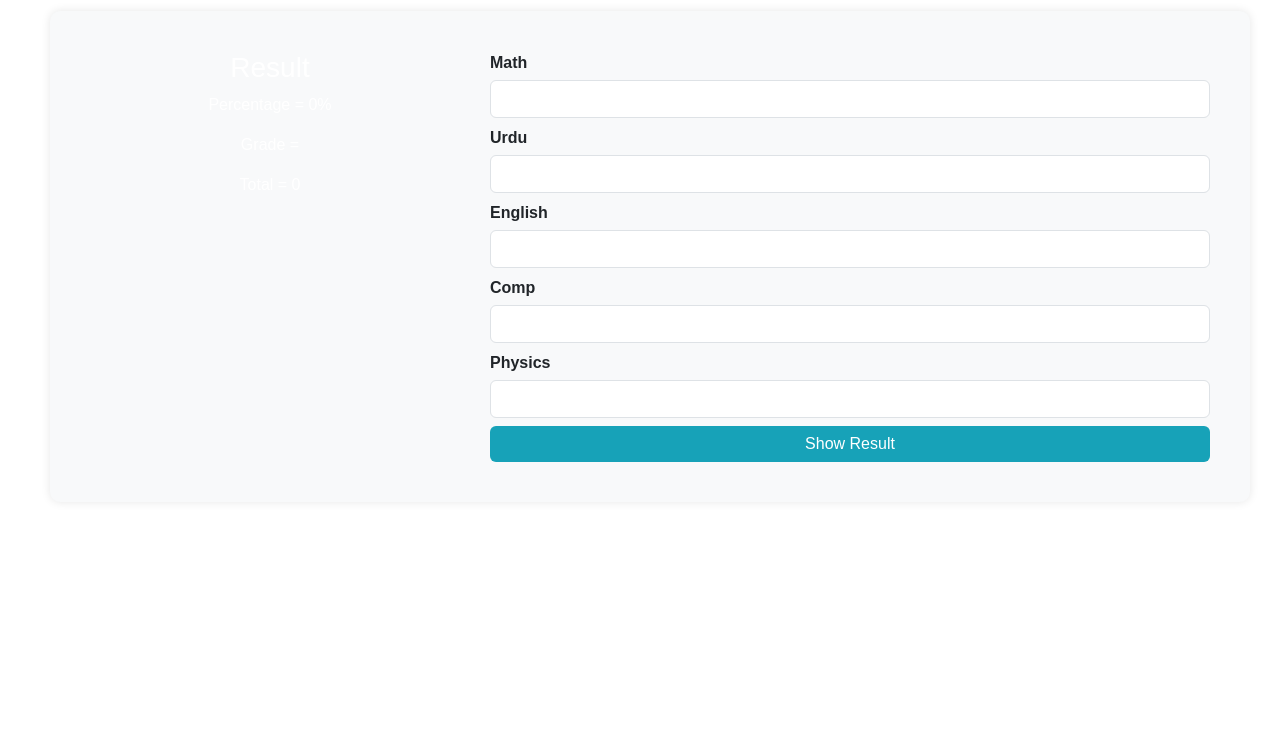
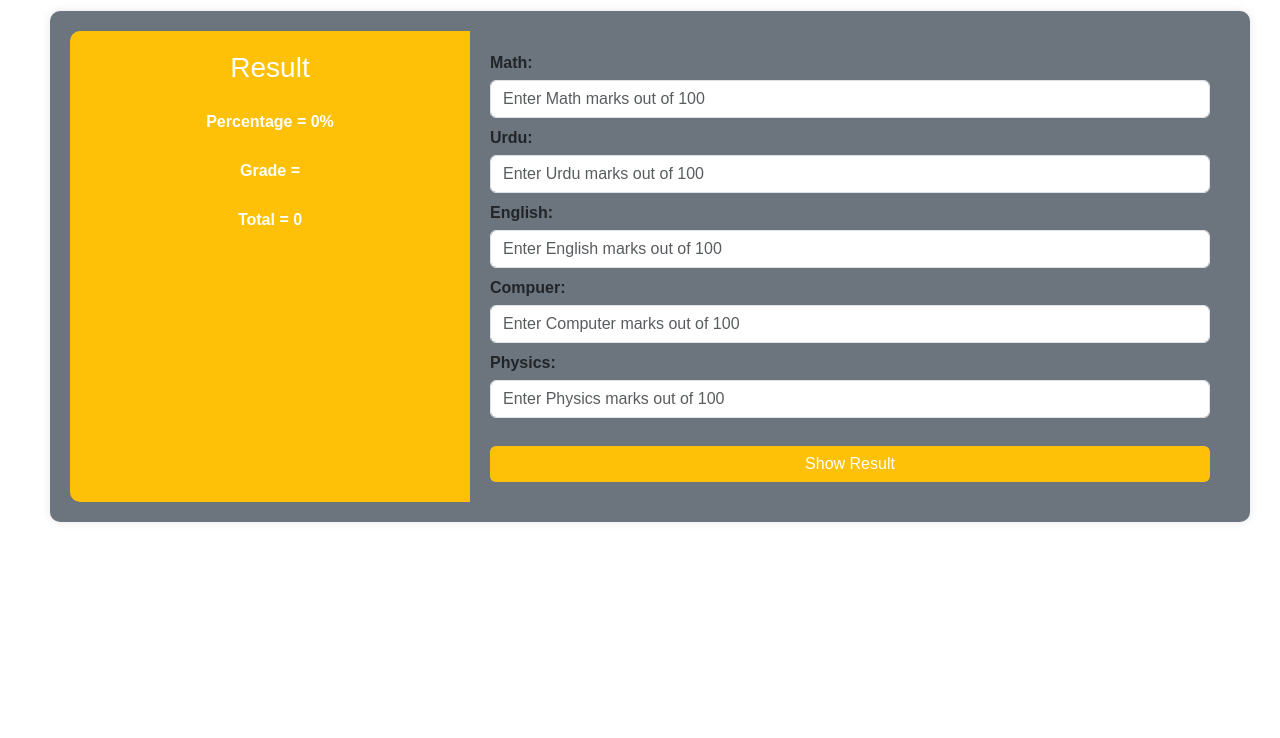
Before and after one commit to syedhamza1310/Student-Marks, a plain HTML site: page index.html in a window 1280 px wide. Shown: the part 62-800 px from the top of the page. Drawn offline with nearby package versions, Linux system fonts and the light colour scheme.

Commit message:
Update index.html

```diff
--- a/index.html
+++ b/index.html
@@ -3,53 +3,53 @@
 <head>
     <meta charset="UTF-8">
     <meta name="viewport" content="width=device-width, initial-scale=1.0">
-    <title>Student Marks</title>
-    <link href="https://cdn.jsdelivr.net/npm/bootstrap@5.3.0/dist/css/bootstrap.min.css" rel="stylesheet">
+    <title>Student Marks of Calculator</title>
+    <link href="https://cdn.jsdelivr.net/npm/bootstrap@5.3.3/dist/css/bootstrap.min.css" rel="stylesheet" integrity="sha384-QWTKZyjpPEjISv5WaRU9OFeRpok6YctnYmDr5pNlyT2bRjXh0JMhjY6hW+ALEwIH" crossorigin="anonymous">
     <link rel="stylesheet" href="style.css">
 </head>
 <body>
 
     <div class="header text-center">
 
-        <h1>Calculator of Marks</h1>
+        <h1 class="bg-black text-warning">Student Marks of Calculator</h1>
 
     </div>
 
-    <div class="result-card d-flex">
-        <div class="result-info text-center">
+    <div class="result-card d-flex bg-secondary">
+        <div class="result-info text-center bg-warning">
             <h3>Result</h3>
-            <p>Percentage = <span id="percentage">0%</span></p>
-            <p>Grade = <span id="grade"></span></p>
-            <p>Total = <span id="total">0</span></p>
+            <p class="form-label-1">Percentage = <span id="percentage">0%</span></p>
+            <p class="form-label-1">Grade = <span id="grade"></span></p>
+            <p class="form-label-1">Total = <span id="total">0</span></p>
             <h5 id="status"></h5>
         </div>
         <div class="result-details">
             <form>
                 <div class="mb-2">
-                    <label class="form-label">Math</label>
-                    <input type="number" id="math" class="form-control">
+                    <label class="form-label">Math:</label>
+                    <input type="number" id="math" class="form-control" placeholder="Enter Math marks out of 100" required>
                 </div>
                 <div class="mb-2">
-                    <label class="form-label">Urdu</label>
-                    <input type="number" id="urdu" class="form-control">
+                    <label class="form-label">Urdu:</label>
+                    <input type="number" id="urdu" class="form-control" placeholder="Enter Urdu marks out of 100" required>
                 </div>
                 <div class="mb-2">
-                    <label class="form-label">English</label>
-                    <input type="number" id="english" class="form-control">
+                    <label class="form-label">English:</label>
+                    <input type="number" id="english" class="form-control" placeholder="Enter English marks out of 100" required>
                 </div>
                 <div class="mb-2">
-                    <label class="form-label">Comp</label>
-                    <input type="number" id="comp" class="form-control">
+                    <label class="form-label">Compuer:</label>
+                    <input type="number" id="comp" class="form-control" placeholder="Enter Computer marks out of 100" required>
                 </div>
                 <div class="mb-2">
-                    <label class="form-label">Physics</label>
-                    <input type="number" id="physics" class="form-control">
+                    <label class="form-label">Physics:</label>
+                    <input type="number" id="physics" class="form-control" placeholder="Enter Physics marks out of 100" required>
                 </div>
-                <button type="button" class="btn btn-custom w-100" onclick="calculateResult()">Show Result</button>
+                <button id="Btn" type="button" class="btn btn-custom w-100 bg-warning" onclick="calculateResult()">Show Result</button>
             </form>
         </div>
     </div>
-
+    <script src="https://cdn.jsdelivr.net/npm/bootstrap@5.3.3/dist/js/bootstrap.bundle.min.js" integrity="sha384-YvpcrYf0tY3lHB60NNkmXc5s9fDVZLESaAA55NDzOxhy9GkcIdslK1eN7N6jIeHz" crossorigin="anonymous"></script>
     <script src="app.js"></script>
 </body>
 </html>
```
